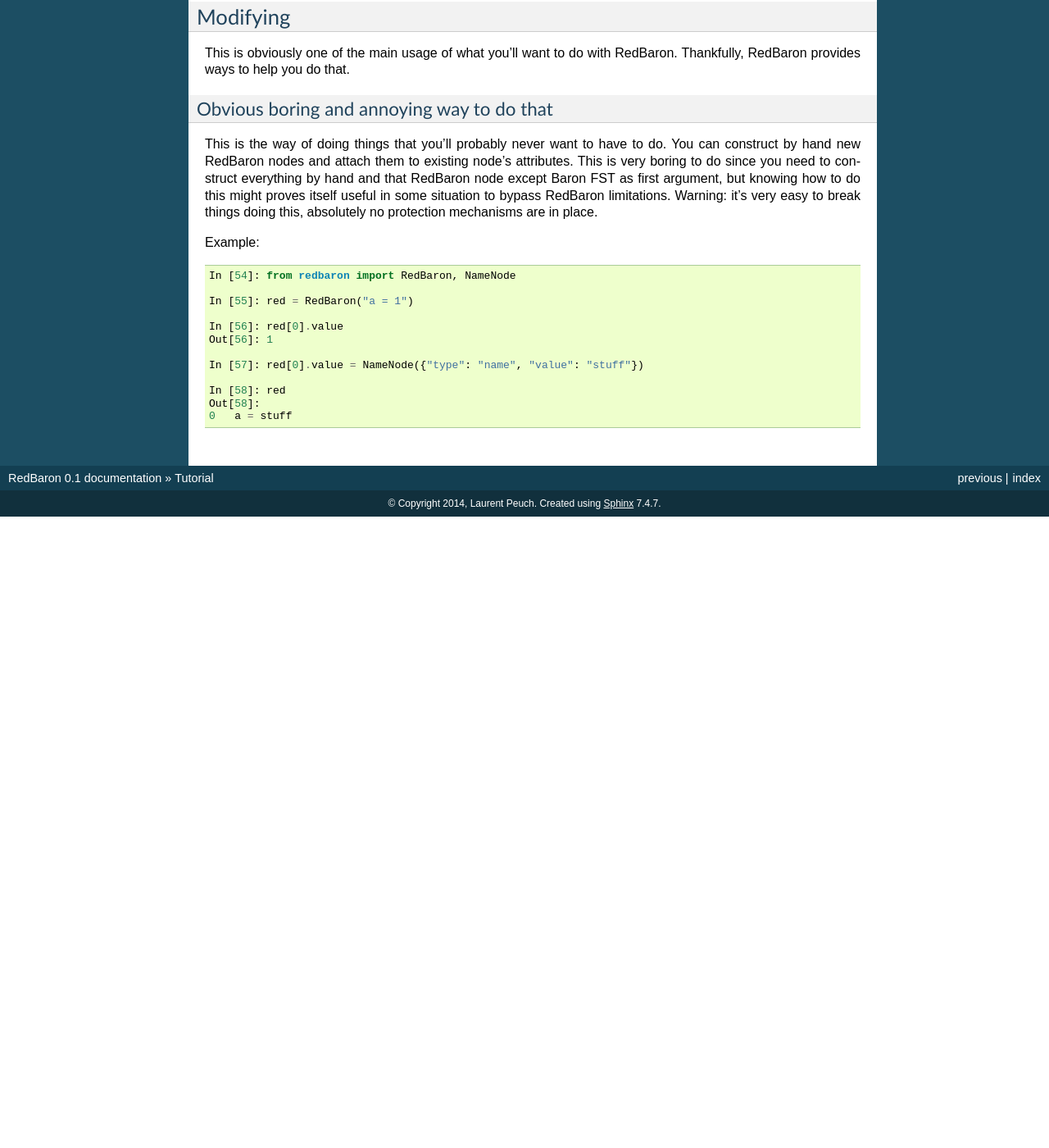
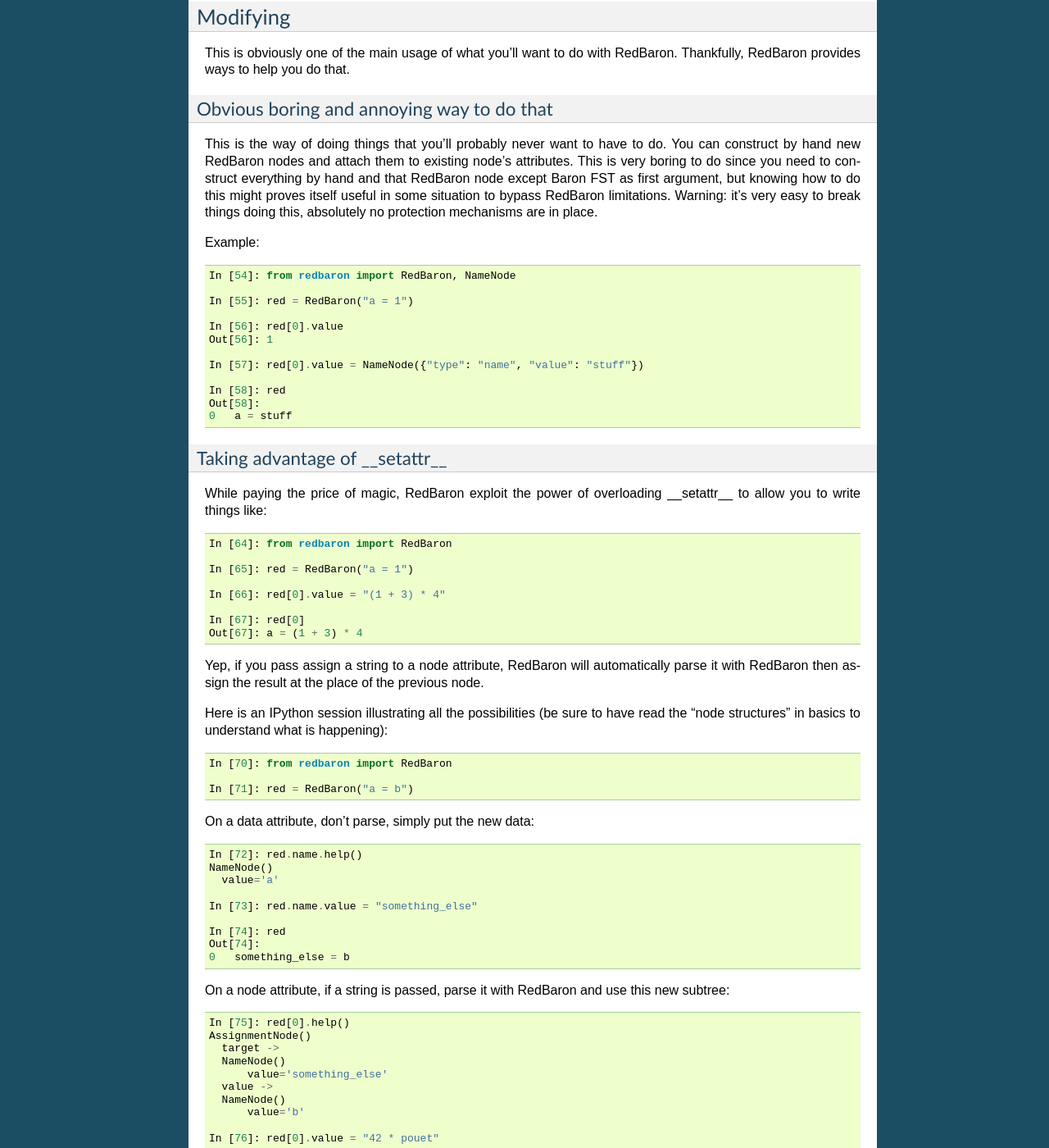
Before and after one commit to PyCQA/redbaron, a Sphinx documentation site: the page built from docs/quickstart.rst, in a window 1280 px wide and 1400 px high, scrolled down 5472 px. Shown: the whole window at 82% size. Built offline with Sphinx 7.4.7, drawn with Linux system fonts in a browser that asks for light colours; before the commit the page ends 6102 px from its top, so only the background shows below that; some of the changed text lies outside the part shown.

Commit message:
[doc] document magical assign

```diff
--- a/docs/quickstart.rst
+++ b/docs/quickstart.rst
@@ -383,3 +383,134 @@ Example:
     In [58]: red
     Out[58]:
     0   a = stuff
+
+Taking advantage of __setattr__
+~~~~~~~~~~~~~~~~~~~~~~~~~~~~~~~
+
+While paying the price of magic, RedBaron exploit the power of overloading
+__setattr__ to allow you to write things like:
+
+.. code-block:: python
+
+    In [64]: from redbaron import RedBaron
+
+    In [65]: red = RedBaron("a = 1")
+
+    In [66]: red[0].value = "(1 + 3) * 4"
+
+    In [67]: red[0]
+    Out[67]: a = (1 + 3) * 4
+
+Yep, if you pass assign a string to a node attribute, RedBaron will automatically parse it with RedBaron then assign the result at the place of the previous node.
+
+Here is an IPython session illustrating all the possibilities (be sure to have read the "node structures" in basics to understand what is happening):
+
+.. code-block:: python
+
+    In [70]: from redbaron import RedBaron
+
+    In [71]: red = RedBaron("a = b")
+
+On a data attribute, don't parse, simply put the new data:
+
+.. code-block:: python
+
+    In [72]: red.name.help()
+    NameNode()
+      value='a'
+
+    In [73]: red.name.value = "something_else"
+
+    In [74]: red
+    Out[74]:
+    0   something_else = b
+
+On a node attribute, if a string is passed, parse it with RedBaron and use this new subtree:
+
+.. code-block:: python
+
+    In [75]: red[0].help()
+    AssignmentNode()
+      target ->
+      NameNode()
+          value='something_else'
+      value ->
+      NameNode()
+          value='b'
+
+    In [76]: red[0].value = "42 * pouet"
+
+    In [77]: red
+    Out[77]:
+    0   something_else = 42 * pouet
+
+On a node attribute, if some FST data is passed, transform it into RedBaron instance and use it:
+
+.. code-block:: python
+
+    In [79]: red[0].value = {"type": "name", "value": "pouet"}
+
+    In [80]: red
+    Out[80]:
+    0   something_else = pouet
+
+On a node list attribute, if a string is passed, parse it with RedBaron and use this new subtree:
+
+.. code-block:: python
+
+    In [81]: red = RedBaron("[1, 2, 3]")
+
+    In [82]: red[0].help()
+    ListNode()
+      value ->
+        * IntNode()
+            section='number'
+            value=1
+        * CommaNode()
+        * IntNode()
+            section='number'
+            value=2
+        * CommaNode()
+        * IntNode()
+            section='number'
+            value=3
+
+    In [83]: red[0].value = "caramba"
+
+    In [84]: red
+    Out[84]:
+    0   [caramba]
+
+
+    In [85]: red[0].value = "4, 5, 6"
+
+    In [86]: red
+    Out[86]:
+    0   [4, 5, 6]
+
+On a node list attribute, if some FST data is passed, transform it into RedBaron instance and use it. RedBaron will understand if it receive a list or a single item:
+
+.. code-block:: python
+
+    In [87]: red[0].value = {"type": "name", "value": "pouet"}
+
+    In [88]: red
+    Out[88]:
+    0   [pouet]
+
+
+    In [89]: red[0].value = [{"type": "name", "value": "pouet"}]
+
+    In [90]: red
+    Out[90]:
+    0   [pouet]
+
+On a node list attribute, RedBaron will also understand if you pass him a list of mixed content (but this is obviously not recommended):
+
+.. code-block:: python
+
+    In [103]: red[0].value = [{"type": "name", "value": "pouet"}, {"type": "comma", "first_formatting": [], "second_formatting": []}, "pouet ,", NameNode({"type": "name", "value": "plop"})]
+
+    In [104]: red
+    Out[104]:
+    0   [pouet,pouet ,plop]
```
